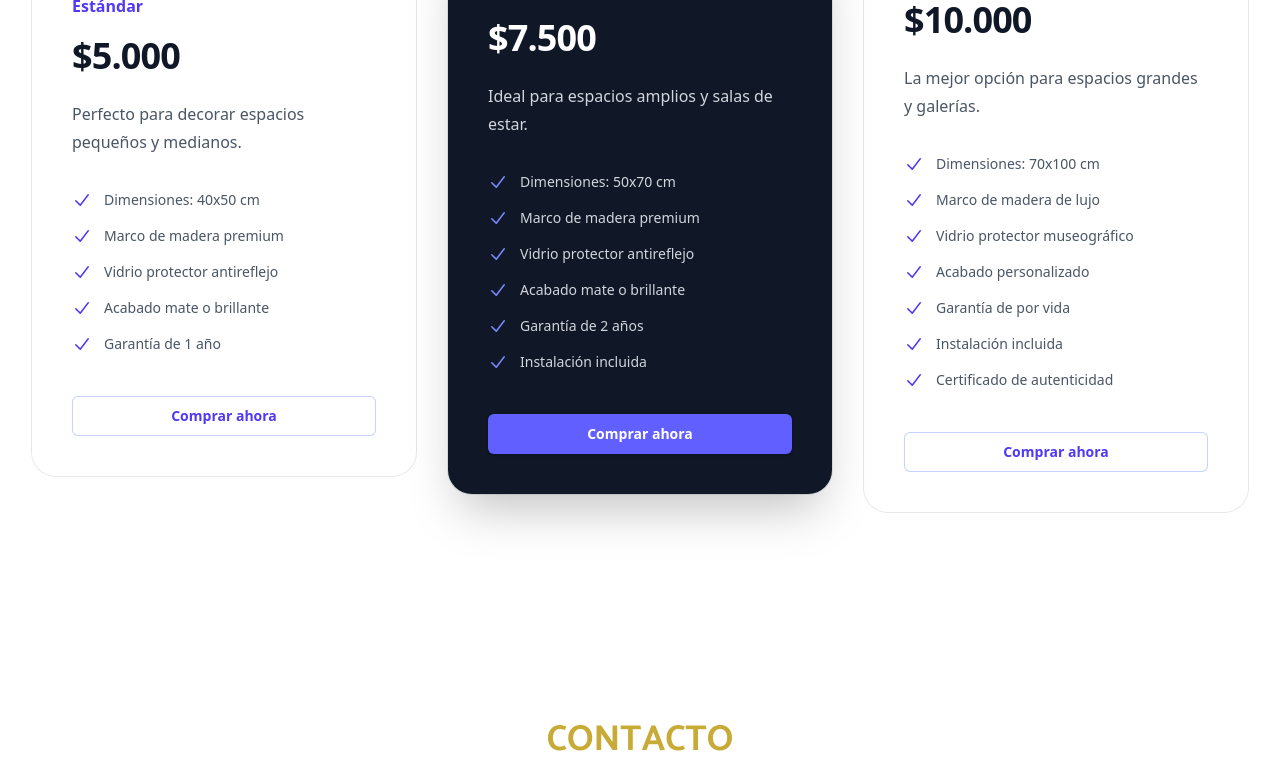
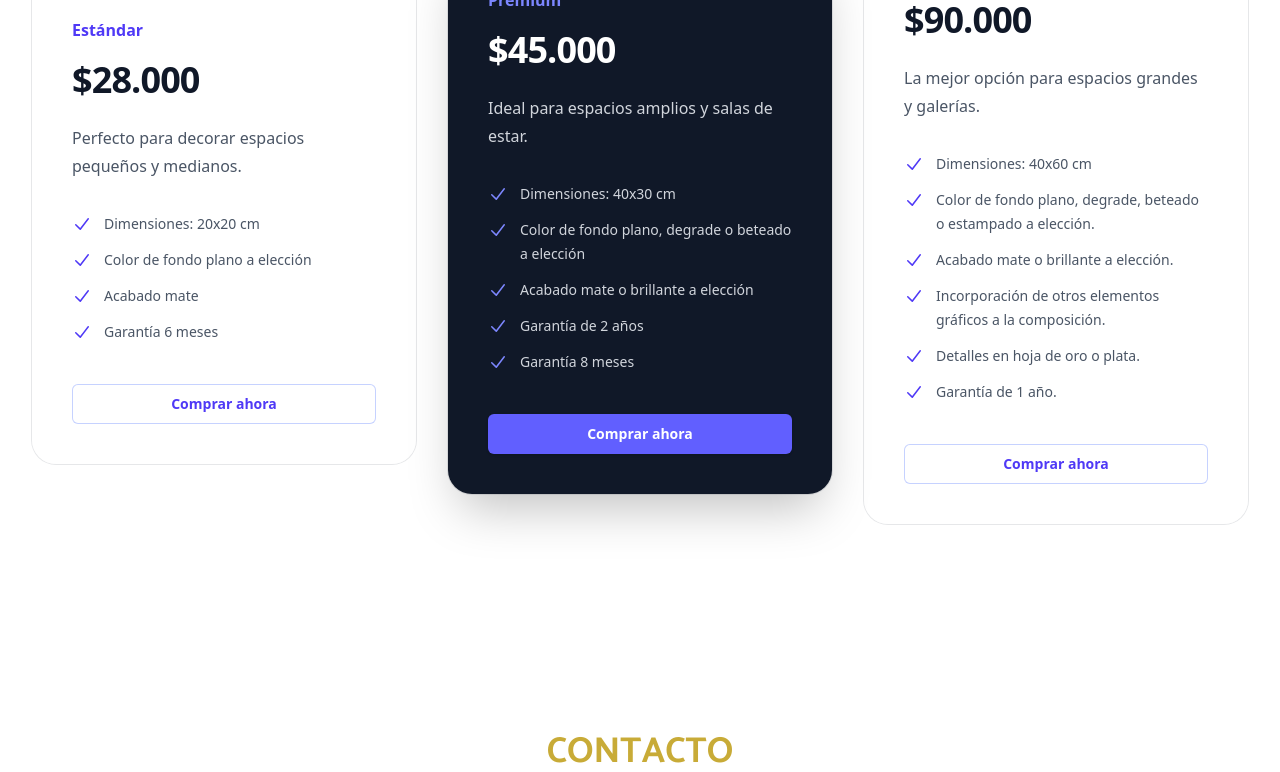
Before and after one commit to enzodb97/webfilipa, a React (Vite) app: page / in a window 1280 px wide. Shown: the part 5256-6028 px from the top of the page. Built offline with nearby package versions, Linux system fonts and the light colour scheme.

Commit message:
update data prince

```diff
--- a/src/assets/assets.js
+++ b/src/assets/assets.js
@@ -112,15 +112,14 @@ export const cuadrosData = [
     name: 'Estándar',
     id: 'cuadro-estandar',
     href: 'https://wa.me/543876434135?text=Hola%20Filipa!%20Quiero%20comprar%20un%20retrato%20estándar',
-    precio: '$5.000',
-    dimensiones: '40x50',
+    precio: '$28.000',
+    dimensiones: '20x20',
     description: 'Perfecto para decorar espacios pequeños y medianos.',
     caracteristicas: [
-      'Dimensiones: 40x50 cm',
-      'Marco de madera premium',
-      'Vidrio protector antireflejo',
-      'Acabado mate o brillante',
-      'Garantía de 1 año'
+      'Dimensiones: 20x20 cm',
+      'Color de fondo plano a elección',
+      'Acabado mate',
+      ' Garantía 6 meses'
     ],
     featured: false,
   },
@@ -128,16 +127,15 @@ export const cuadrosData = [
     name: 'Premium',
     id: 'cuadro-premium',
     href: 'https://wa.me/543876434135?text=Hola%20Filipa!%20Quiero%20comprar%20un%20retrato%20premium',
-    precio: '$7.500',
-    dimensiones: '50x70',
+    precio: '$45.000',
+    dimensiones: '40x30',
     description: 'Ideal para espacios amplios y salas de estar.',
     caracteristicas: [
-      'Dimensiones: 50x70 cm',
-      'Marco de madera premium',
-      'Vidrio protector antireflejo',
-      'Acabado mate o brillante',
+      'Dimensiones: 40x30 cm',
+      'Color de fondo plano, degrade o beteado a elección ',
+      'Acabado mate o brillante a elección',
       'Garantía de 2 años',
-      'Instalación incluida'
+      'Garantía 8 meses'
     ],
     featured: true,
   },
@@ -145,17 +143,16 @@ export const cuadrosData = [
     name: 'Deluxe',
     id: 'cuadro-deluxe',
     href: 'https://wa.me/543876434135?text=Hola%20Filipa!%20Quiero%20comprar%20un%20retrato%20deluxe',
-    precio: '$10.000',
-    dimensiones: '70x100',
+    precio: '$90.000',
+    dimensiones: '40x60',
     description: 'La mejor opción para espacios grandes y galerías.',
     caracteristicas: [
-      'Dimensiones: 70x100 cm',
-      'Marco de madera de lujo',
-      'Vidrio protector museográfico',
-      'Acabado personalizado',
-      'Garantía de por vida',
-      'Instalación incluida',
-      'Certificado de autenticidad'
+      'Dimensiones: 40x60 cm',
+      'Color de fondo plano, degrade, beteado o estampado a elección.',
+      'Acabado mate o brillante a elección.',
+      'Incorporación de otros elementos gráficos a la composición.',
+      'Detalles en hoja de oro o plata.',
+      'Garantía de 1 año.'
     ],
     featured: false,
   }
```
